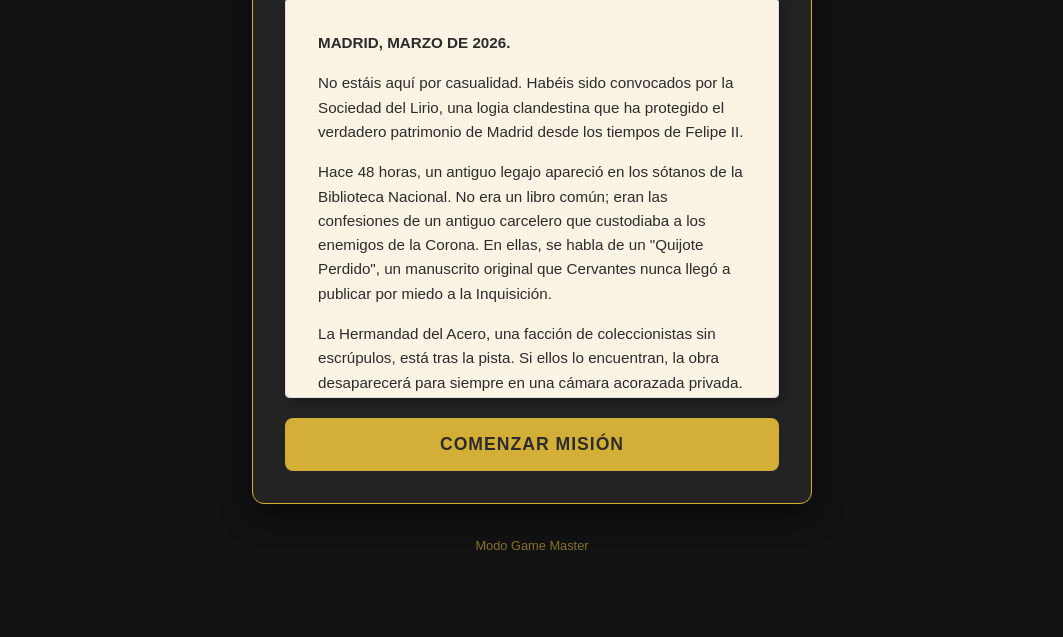
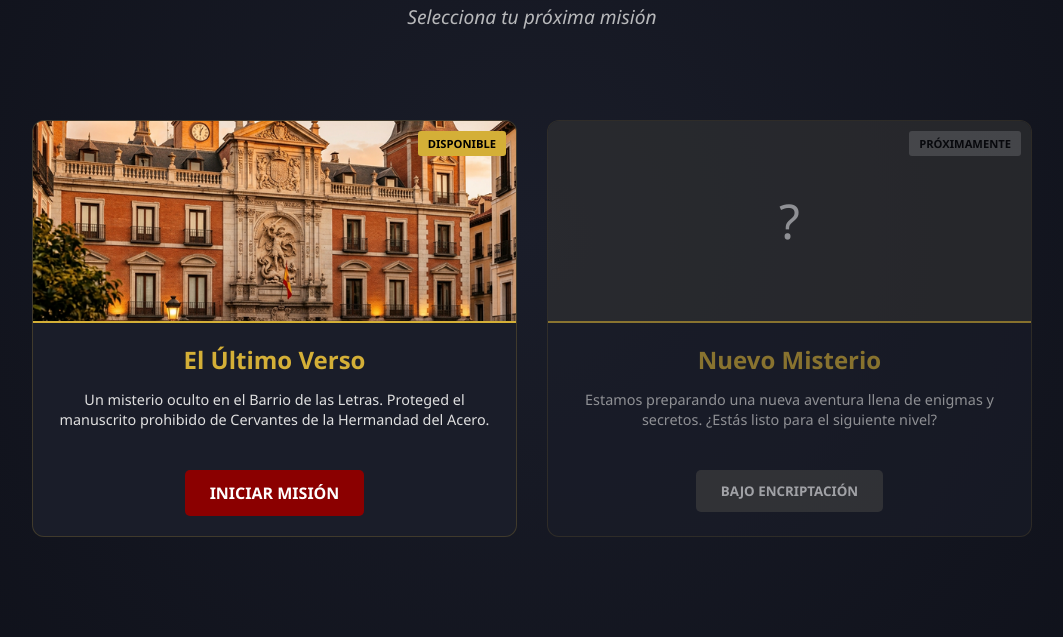
Before and after one commit to diegoldiazr/scapeRoom, a plain HTML site: page index.html in a window 1280 px wide. Shown: the part 163-800 px from the top of the page, without its empty margins (108-1171 px from the left). Drawn offline with Linux system fonts and the light colour scheme.

Commit message:
Organize games into folders and add main index

```diff
--- a/index.html
+++ b/index.html
@@ -3,116 +3,165 @@
 <head>
     <meta charset="UTF-8">
     <meta name="viewport" content="width=device-width, initial-scale=1.0">
-    <title>El Último Verso | Escape Room Madrid</title>
-    <link rel="stylesheet" href="style.css">
+    <title>Escape Room Madrid | Selector de Misiones</title>
+    <style>
+        :root {
+            --primary: #d4af37;
+            --secondary: #8b0000;
+            --bg: #0f111a;
+            --card-bg: #1a1d29;
+            --text: #e0e0e0;
+        }
+
+        body {
+            font-family: 'Cinzel', 'Segoe UI', serif;
+            background-color: var(--bg);
+            color: var(--text);
+            margin: 0;
+            display: flex;
+            flex-direction: column;
+            align-items: center;
+            min-height: 100vh;
+            background-image: radial-gradient(circle at center, #1a1d29 0%, #0f111a 100%);
+        }
+
+        .header {
+            text-align: center;
+            padding: 50px 20px;
+        }
+
+        h1 {
+            font-size: 3rem;
+            color: var(--primary);
+            text-transform: uppercase;
+            letter-spacing: 4px;
+            margin-bottom: 10px;
+            text-shadow: 0 0 15px rgba(212, 175, 55, 0.4);
+        }
+
+        .subtitle {
+            font-style: italic;
+            opacity: 0.8;
+            font-size: 1.2rem;
+        }
+
+        .game-grid {
+            display: grid;
+            grid-template-columns: repeat(auto-fit, minmax(300px, 1fr));
+            gap: 30px;
+            max-width: 1000px;
+            width: 90%;
+            padding: 20px;
+        }
+
+        .game-card {
+            background: var(--card-bg);
+            border: 1px solid rgba(212, 175, 55, 0.2);
+            border-radius: 12px;
+            overflow: hidden;
+            transition: all 0.3s ease;
+            cursor: pointer;
+            position: relative;
+            display: flex;
+            flex-direction: column;
+        }
+
+        .game-card:hover {
+            transform: translateY(-10px);
+            border-color: var(--primary);
+            box-shadow: 0 10px 30px rgba(0, 0, 0, 0.5);
+        }
+
+        .game-card.disabled {
+            opacity: 0.6;
+            cursor: not-allowed;
+        }
+
+        .game-img {
+            height: 200px;
+            background-size: cover;
+            background-position: center;
+            border-bottom: 2px solid var(--primary);
+        }
+
+        .game-content {
+            padding: 20px;
+            text-align: center;
+        }
+
+        .game-title {
+            color: var(--primary);
+            font-size: 1.5rem;
+            margin: 0 0 10px 0;
+        }
+
+        .game-desc {
+            font-size: 0.9rem;
+            line-height: 1.4;
+            margin-bottom: 20px;
+            min-height: 60px;
+        }
+
+        .btn {
+            background: var(--secondary);
+            color: white;
+            border: none;
+            padding: 12px 25px;
+            border-radius: 5px;
+            font-family: inherit;
+            text-transform: uppercase;
+            font-weight: bold;
+            cursor: pointer;
+            text-decoration: none;
+            display: inline-block;
+            transition: background 0.3s;
+        }
+
+        .btn:hover {
+            background: #b00000;
+        }
+
+        .badge {
+            position: absolute;
+            top: 10px;
+            right: 10px;
+            background: var(--primary);
+            color: black;
+            padding: 5px 10px;
+            font-size: 0.7rem;
+            font-weight: bold;
+            border-radius: 3px;
+        }
+    </style>
 </head>
 <body>
-    <div class="app-container">
+    <div class="header">
+        <h1>Escape Room Madrid</h1>
+        <p class="subtitle">Selecciona tu próxima misión</p>
+    </div>
 
-        <!-- INTRO SCREEN -->
-        <section id="screen-intro" class="screen active">
-            <div class="card">
-                <h1>El Último Verso</h1>
-                <p style="text-align: center; font-style: italic; color: var(--primary-color);">Secretos en el Barrio de las Letras</p>
-                <div class="parchment" style="margin: 20px 0; max-height: 400px; overflow-y: auto; font-size: 0.95rem;">
-                    <p><strong>MADRID, MARZO DE 2026.</strong></p>
-                    <p>No estáis aquí por casualidad. Habéis sido convocados por la Sociedad del Lirio, una logia clandestina que ha protegido el verdadero patrimonio de Madrid desde los tiempos de Felipe II.</p>
-                    <p>Hace 48 horas, un antiguo legajo apareció en los sótanos de la Biblioteca Nacional. No era un libro común; eran las confesiones de un antiguo carcelero que custodiaba a los enemigos de la Corona. En ellas, se habla de un "Quijote Perdido", un manuscrito original que Cervantes nunca llegó a publicar por miedo a la Inquisición.</p>
-                    <p>La Hermandad del Acero, una facción de coleccionistas sin escrúpulos, está tras la pista. Si ellos lo encuentran, la obra desaparecerá para siempre en una cámara acorazada privada.</p>
-                    <p>Vuestra misión: Seguir el rastro de migas de pan que los antiguos guardianes dejaron esculpidos en el granito y el bronce de la ciudad. El Barrio de las Letras es vuestro tablero. La historia es vuestro mapa.</p>
-                    <p><strong>Regla de oro:</strong> No confiéis en nadie. No llaméis la atención. Observad lo que otros ignoran.</p>
-                    <hr style="border: 0; border-top: 1px solid rgba(212,175,55,0.3); margin: 15px 0;">
-                    <p><strong>NORMAS DE LA SOCIEDAD:</strong></p>
-                    <ul style="text-align: left; padding-left: 20px; font-size: 0.9rem;">
-                        <li>⏳ Tenéis **90 minutos** para lograrlo.</li>
-                        <li>❌ Cada **error** en una clave resta **5 minutos**.</li>
-                        <li>💡 Cada **pista** solicitada resta **5 minutos**.</li>
-                    </ul>
-                    <p style="margin-top: 15px;">¿Estáis listos para salvar el honor de las letras españolas? El tiempo empieza... <strong>¡YA!</strong></p>
-                </div>
-                <button class="btn btn-primary" onclick="Game.start()">Comenzar Misión</button>
-            </div>
-            <div class="footer-links">
-                <a href="master.html" target="_blank">Modo Game Master</a>
-            </div>
-        </section>
-
-        <!-- GAME SCREEN -->
-        <section id="screen-game" class="screen">
-            <div id="penalty-notice" style="position: absolute; top: 50px; left: 0; right: 0; text-align: center; color: #ff6b6b; font-weight: bold; font-size: 1.5rem; display: none; z-index: 100; text-shadow: 2px 2px 4px rgba(0,0,0,0.8);">-5:00</div>
-            <div id="countdown-timer" style="text-align: center; font-size: 2rem; font-family: var(--font-heading); color: var(--primary-color); margin-bottom: 10px; text-shadow: 0 0 10px rgba(212, 175, 55, 0.5);">90:00</div>
-            <div class="progress-container">
-                <div id="progress-bar" class="progress-bar"></div>
-            </div>
-
-            <div id="station-info">
-                <h2 id="station-title">Cargando...</h2>
-                <a id="station-map" href="#" target="_blank" class="btn-map">
-                    <span>📍 Ver en Google Maps</span>
-                </a>
-                <img id="station-img" src="" alt="Ubicación" class="location-img">
-
-                <div class="parchment">
-                    <p id="station-narrative"></p>
-
-                </div>
-
-                <div class="card" style="margin-top: 20px;">
-                    <h3 id="station-question"></h3>
-                    <div class="input-group">
-                        <input type="text" id="user-answer" placeholder="Escribe tu respuesta..." autocomplete="off">
-                        <div id="feedback"></div>
-                    </div>
-
-                    <button class="btn btn-primary" onclick="Game.checkAnswer()">Validar Clave</button>
-                    <button class="btn btn-secondary" onclick="Game.showHint()">💡 Pedir Pista</button>
-                    <button class="btn btn-secondary" style="border-color: #4db8ff; color: #4db8ff;" onclick="Game.showCuriosity()">📜 Curiosidades</button>
-
-                    <div id="hint-1" class="hint-box"></div>
-                    <div id="hint-2" class="hint-box"></div>
-                </div>
-            </div>
-        </section>
-
-        <!-- CURIOSITY MODAL -->
-        <div id="curiosity-modal" style="display: none; position: fixed; top: 0; left: 0; width: 100%; height: 100%; background: rgba(0,0,0,0.9); z-index: 1000; justify-content: center; align-items: center; padding: 20px;">
-            <div class="parchment" style="max-width: 500px; max-height: 80vh; overflow-y: auto; position: relative;">
-                <button onclick="Game.closeCuriosity()" style="position: absolute; top: 10px; right: 10px; background: none; border: none; font-size: 1.5rem; cursor: pointer;">✕</button>
-                <div id="curiosity-content"></div>
-                <button class="btn btn-primary" onclick="Game.closeCuriosity()" style="margin-top: 20px;">Cerrar</button>
+    <div class="game-grid">
+        <!-- GAME 1 -->
+        <div class="game-card">
+            <span class="badge">DISPONIBLE</span>
+            <div class="game-img" style="background-image: url('El-Ultimo-Verso/palacio_santa_cruz_madrid_1773341559525.png');"></div>
+            <div class="game-content">
+                <h2 class="game-title">El Último Verso</h2>
+                <p class="game-desc">Un misterio oculto en el Barrio de las Letras. Proteged el manuscrito prohibido de Cervantes de la Hermandad del Acero.</p>
+                <a href="El-Ultimo-Verso/index.html" class="btn">Iniciar Misión</a>
             </div>
         </div>
 
-        <!-- SUCCESS MODAL (Pseudo-screen) -->
-        <section id="screen-success" class="screen">
-            <div class="card" style="text-align: center;">
-                <h1 style="color: #51cf66;">¡CORRECTO!</h1>
-                <div class="parchment" style="margin-bottom: 2rem;">
-                    <p id="success-msg"></p>
-                </div>
-                <button class="btn btn-primary" onclick="Game.nextStation()">Avanzar a la siguiente pista</button>
+        <!-- GAME 2 -->
+        <div class="game-card disabled">
+            <span class="badge" style="background: #666;">PRÓXIMAMENTE</span>
+            <div class="game-img" style="background: #333; display: flex; align-items: center; justify-content: center; font-size: 3rem;">?</div>
+            <div class="game-content">
+                <h2 class="game-title">Nuevo Misterio</h2>
+                <p class="game-desc">Estamos preparando una nueva aventura llena de enigmas y secretos. ¿Estás listo para el siguiente nivel?</p>
+                <button class="btn" style="background: #444; cursor: not-allowed;">Bajo Encriptación</button>
             </div>
-        </section>
-
-        <!-- FINAL SCREEN -->
-        <section id="screen-final" class="screen">
-            <div class="card">
-                <h1>Victoria</h1>
-                <div class="parchment" id="final-text-container" style="margin-bottom: 2rem; max-height: 50vh; overflow-y: auto; text-align: left;">
-                    <!-- Dynamic content from script.js -->
-                </div>
-                <h3 style="margin-top: 20px;">Recomendaciones de la Villa</h3>
-                <ul style="text-align: left; list-style: none; margin-bottom: 20px;">
-                    <li>🍺 <strong>Cervecería Alemana:</strong> Un clásico de 1904 en la misma plaza.</li>
-                    <li>🎭 <strong>Teatro Español:</strong> Corazón del arte madrileño frente a vosotros.</li>
-                    <li>🍷 <strong>La Lola:</strong> Raciones clásicas para vuestro banquete.</li>
-                </ul>
-                <button class="btn btn-secondary" onclick="location.reload()">Reiniciar Misión</button>
-            </div>
-        </section>
-
+        </div>
     </div>
-
-    <script src="script.js"></script>
 </body>
 </html>
```
Also changed, not shown: El-Ultimo-Verso/index.html (added, +118 -0 lines), El-Ultimo-Verso/calle_huertas_letras_madrid_1773341860529.png (renamed from calle_huertas_letras_madrid_1773341860529.png), El-Ultimo-Verso/casa_lope_de_vega_madrid_1773341937858.png (renamed from casa_lope_de_vega_madrid_1773341937858.png), El-Ultimo-Verso/estatua_calderon_madrid_1773342386443.png (renamed from estatua_calderon_madrid_1773342386443.png), El-Ultimo-Verso/estatua_cervantes_madrid_1773342370580.png (renamed from estatua_cervantes_madrid_1773342370580.png), El-Ultimo-Verso/guiaAyuda.txt (renamed from guiaAyuda.txt), El-Ultimo-Verso/guiaPruebas.txt (renamed from guiaPruebas.txt), El-Ultimo-Verso/manualGameMaster.txt (renamed from manualGameMaster.txt), El-Ultimo-Verso/master.html (renamed from master.html), El-Ultimo-Verso/palacio_santa_cruz_madrid_1773341559525.png (added), El-Ultimo-Verso/script.js (renamed from script.js), El-Ultimo-Verso/style.css (renamed from style.css), 1 other file.
